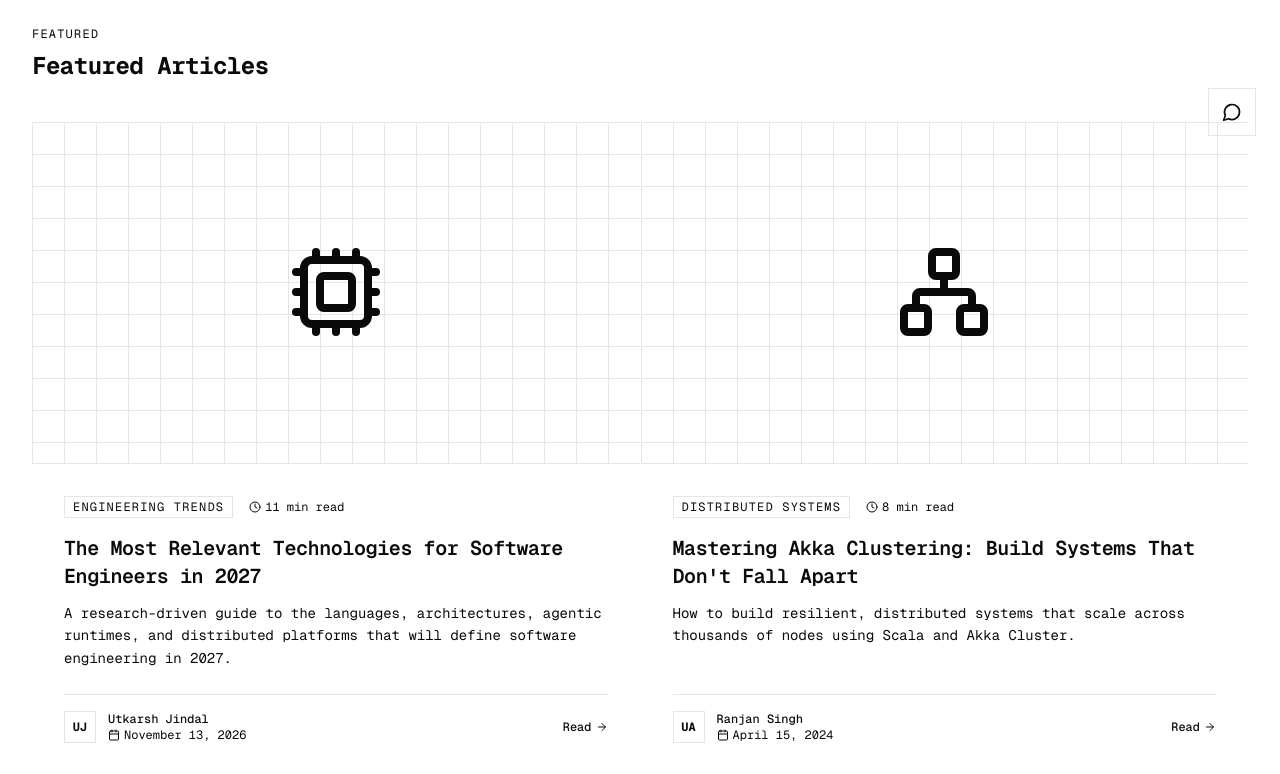
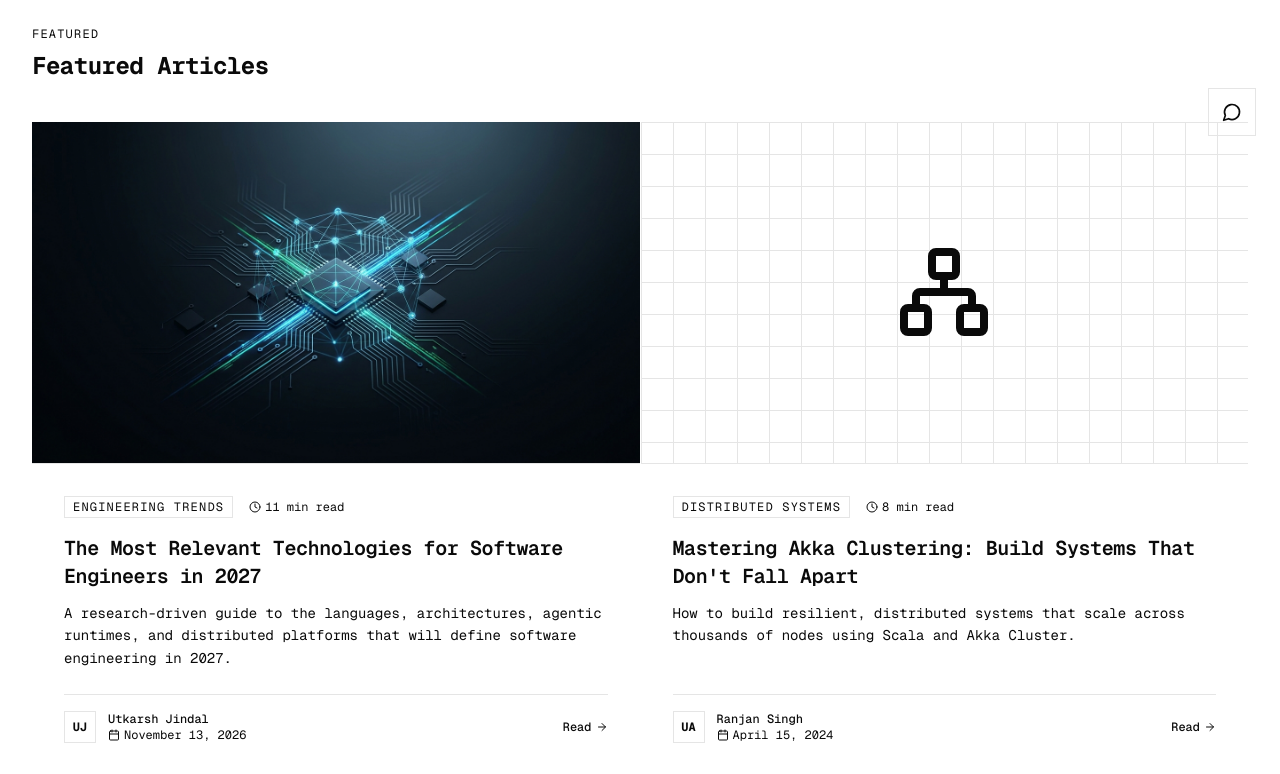
Before and after one commit to dataradixlabs/github.dataradix.in, a React (Vite) app: page /blog in a window 1280 px wide. Shown: the part 640-1414 px from the top of the page. Built offline with nearby package versions, Linux system fonts and the light colour scheme.

Commit message:
feat(blog): add custom generated cover image for 2027 tech blog post

```diff
--- a/src/app/data/index.ts
+++ b/src/app/data/index.ts
@@ -576,6 +576,7 @@ export const BLOG_POSTS = [
     date: 'November 13, 2026',
     readTime: '11 min read',
     category: 'Engineering Trends',
+    image: '/blog-technologies-2027.jpg',
     icon: Cpu,
     featured: true,
     content: `
--- a/src/app/pages/BlogPage.tsx
+++ b/src/app/pages/BlogPage.tsx
@@ -58,10 +58,20 @@ export function BlogPage() {
               >
                 <Link to={`/blog/${post.id}`} className="block group h-full">
                   <div className="bg-background hover:bg-muted transition-colors overflow-hidden h-full flex flex-col">
-                    {/* Image Placeholder */}
+                    {/* Image */}
                     <div className="aspect-[16/9] bg-muted flex items-center justify-center relative overflow-hidden border-b border-border">
-                      <div className="absolute inset-0 grid-pattern opacity-100" />
-                      <post.icon className="w-24 h-24 text-muted-foreground/30 relative z-10" />
+                      {post.image ? (
+                        <img
+                          src={post.image}
+                          alt={post.title}
+                          className="w-full h-full object-cover transition-transform duration-500 group-hover:scale-105"
+                        />
+                      ) : (
+                        <>
+                          <div className="absolute inset-0 grid-pattern opacity-100" />
+                          <post.icon className="w-24 h-24 text-muted-foreground/30 relative z-10" />
+                        </>
+                      )}
                     </div>
 
                     {/* Content */}
@@ -131,10 +141,20 @@ export function BlogPage() {
               >
                 <Link to={`/blog/${post.id}`} className="block group h-full">
                   <div className="bg-background hover:bg-secondary transition-colors overflow-hidden h-full flex flex-col">
-                    {/* Image Placeholder */}
+                    {/* Image */}
                     <div className="aspect-video bg-muted flex items-center justify-center relative overflow-hidden border-b border-border">
-                      <div className="absolute inset-0 grid-pattern opacity-100" />
-                      <post.icon className="w-16 h-16 text-muted-foreground/30 relative z-10" />
+                      {post.image ? (
+                        <img
+                          src={post.image}
+                          alt={post.title}
+                          className="w-full h-full object-cover transition-transform duration-500 group-hover:scale-105"
+                        />
+                      ) : (
+                        <>
+                          <div className="absolute inset-0 grid-pattern opacity-100" />
+                          <post.icon className="w-16 h-16 text-muted-foreground/30 relative z-10" />
+                        </>
+                      )}
                     </div>
 
                     {/* Content */}
--- a/src/app/pages/BlogPostPage.tsx
+++ b/src/app/pages/BlogPostPage.tsx
@@ -95,9 +95,17 @@ export function BlogPostPage() {
           <motion.div
             initial={{ opacity: 0, scale: 0.98 }}
             animate={{ opacity: 1, scale: 1 }}
-            className="aspect-video border border-border bg-background flex items-center justify-center"
+            className="aspect-video border border-border bg-background flex items-center justify-center overflow-hidden"
           >
-            <post.icon className="w-32 h-32 text-muted-foreground/30 relative z-10" />
+            {post.image ? (
+              <img
+                src={post.image}
+                alt={post.title}
+                className="w-full h-full object-cover"
+              />
+            ) : (
+              <post.icon className="w-32 h-32 text-muted-foreground/30 relative z-10" />
+            )}
           </motion.div>
         </div>
       </section>
```
Also changed, not shown: public/blog-technologies-2027.jpg (added).
